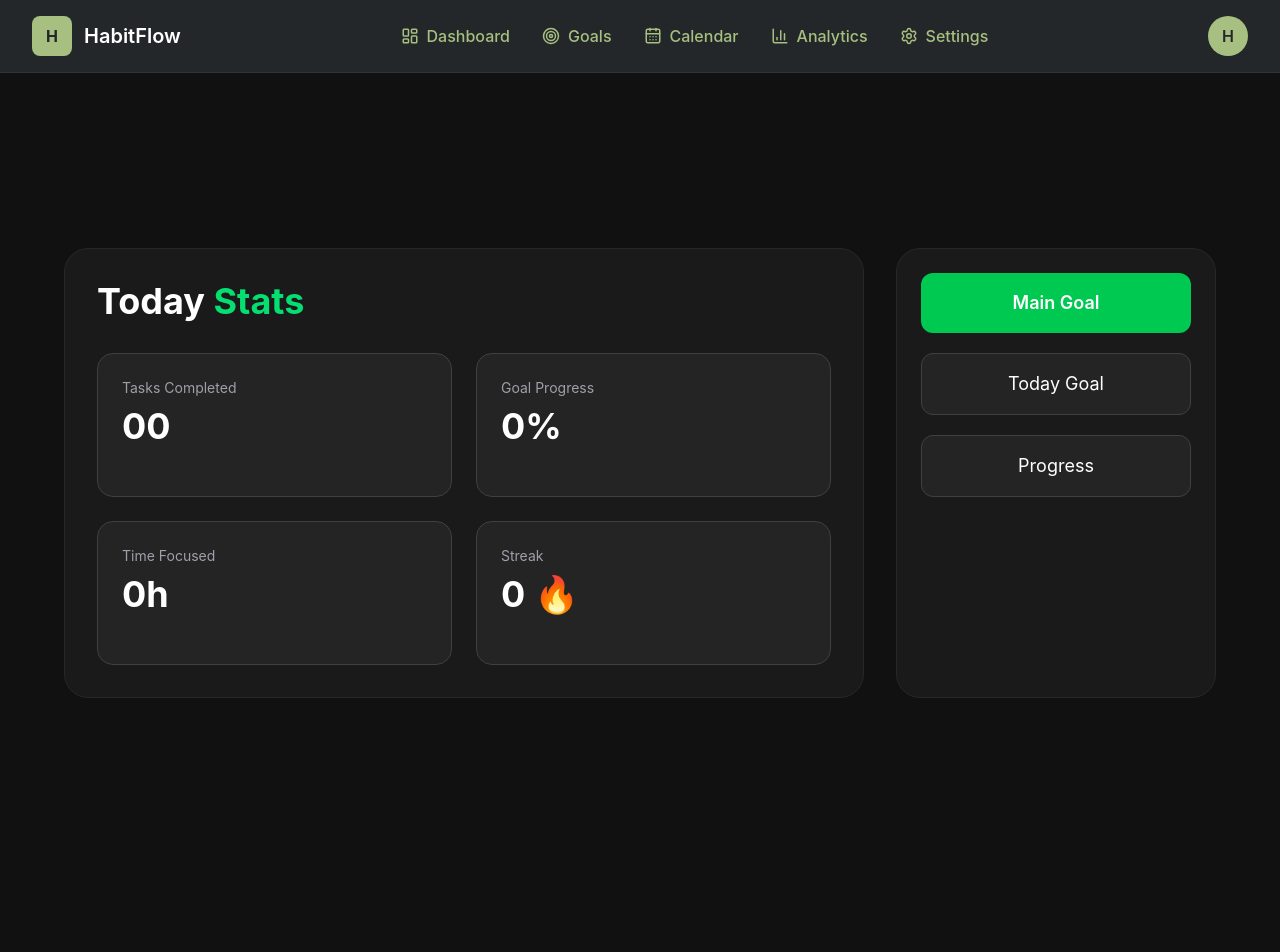
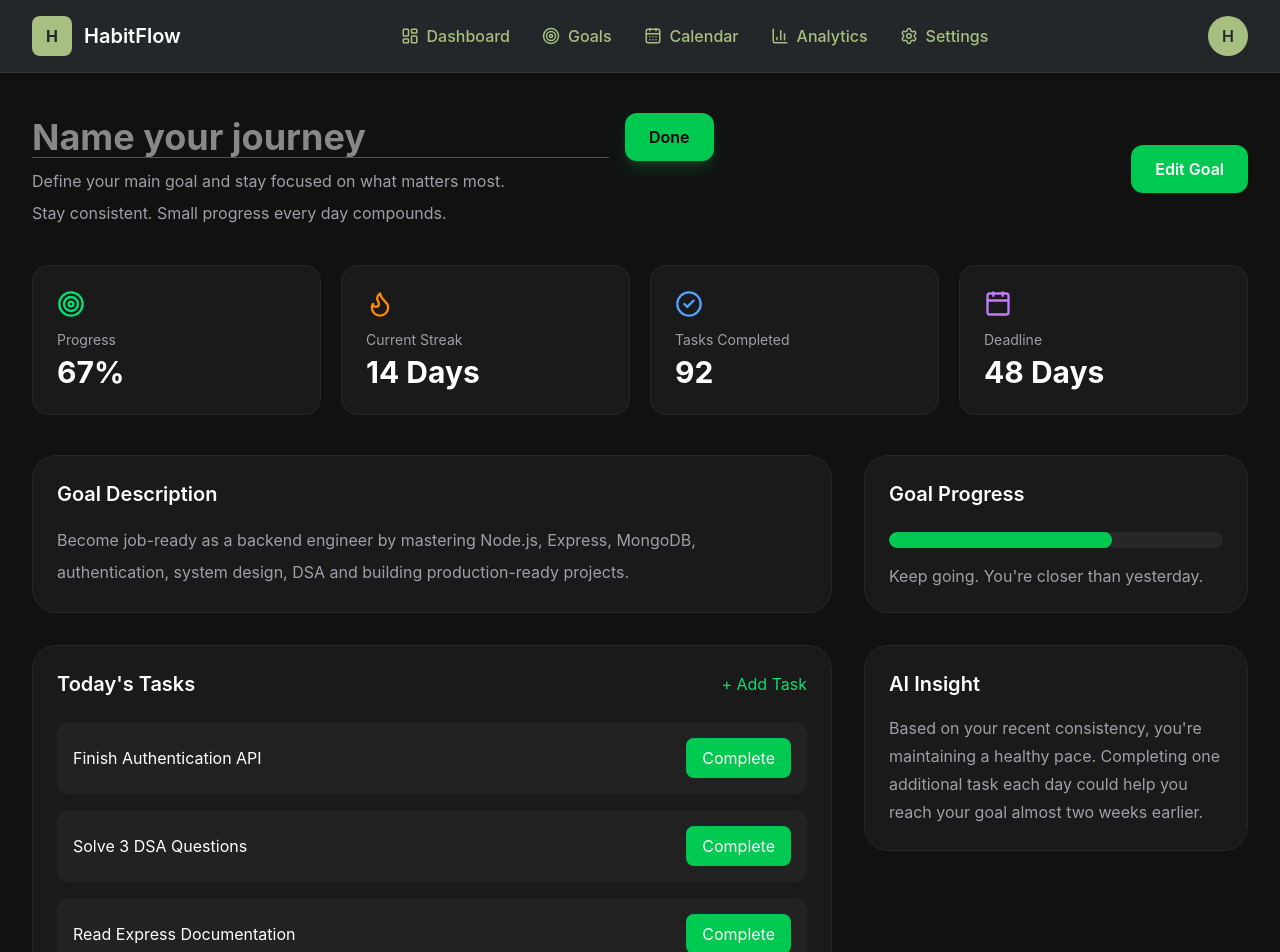
Before and after one commit to vexen-cmd/Habitflow, a React (Vite) app in the folder Habitflow/: page /goals/maingoal in a window 1280 px wide. Shown: the top 952 px of the page. Before the commit the page ends 873 px from the top, so only its background shows below. Built offline with nearby package versions, Linux system fonts and the light colour scheme.

Commit message:
a basic layout for maingoal

```diff
--- a/Habitflow/src/App.tsx
+++ b/Habitflow/src/App.tsx
@@ -2,6 +2,7 @@ import Index from "./pages"
 import Navbar from "./components/navbar.tsx"
 import { Routes, Route } from "react-router-dom"
 import Goals from "./pages/goals.tsx"
+import MainGoal from "./pages/maingoal.tsx"
 
 function App() {
   return (
@@ -10,8 +11,9 @@ function App() {
       <Routes>
         <Route path="/" element={<Index />} />
 
-        <Route path="/goals" element={<Goals />}>
-          <Route path="maingoal" element={<h1>Main Goal</h1>} />
+        <Route path="/goals">
+          <Route index element={<Goals />} />
+          <Route path="maingoal" element={<MainGoal />} />
           <Route path="todaygoal" element={<h1>Today Goal</h1>} />
           <Route path="progress" element={<h1>Progress</h1>} />
         </Route>
--- a/Habitflow/src/pages/goals.tsx
+++ b/Habitflow/src/pages/goals.tsx
@@ -1,11 +1,15 @@
 import { useNavigate } from "react-router-dom";
+import { Outlet } from "react-router-dom";
 
 function Goals() {
 
     const navigate = useNavigate()
 
     return (
+
         <div className="min-h-screen w-screen bg-[#111111] text-white flex items-center justify-center px-8">
+
+               <Outlet />
             <div className="w-full max-w-6xl flex gap-8">
 
                 {/* Left Section */}
@@ -80,6 +84,8 @@ function Goals() {
 
             </div>
         </div>
+
+
     );
 }
 
--- /dev/null
+++ b/Habitflow/src/pages/maingoal.tsx
@@ -0,0 +1,194 @@
+import { Target, Calendar, Flame, CheckCircle2 } from "lucide-react";
+import { useState } from "react";
+import { Outlet } from "react-router-dom";
+
+function MainGoal() {
+
+    const [title, setTitle] = useState(localStorage.getItem("mainGoal") || "");
+    const [inputValue, setInputValue] = useState("");
+    return (
+        <div className="min-h-screen bg-[#111111] text-white px-8 py-10">
+            <div className="max-w-7xl mx-auto">
+
+                {/* Header */}
+                <div className="flex items-center justify-between mb-10">
+                    <div>
+                        {!title && (
+
+                            <div className="flex items-center gap-4 mb-2">
+                                <input onChange={(e) => {
+                                    const newTitle = e.target.value;
+                                    setInputValue(newTitle);
+                                }}
+                                 type="text"
+                                 value={inputValue}
+                                 placeholder="Name your journey" className="bg-transparent border-b border-zinc-600 text-4xl font-bold focus:outline-none w-full" />
+                                <button
+                                    onClick={() => {
+                                        localStorage.setItem("mainGoal", inputValue.toUpperCase());
+                                        setTitle(inputValue);
+                                    }}
+                                    className="px-6 py-3 rounded-xl bg-green-500 hover:bg-green-400 active:scale-95 transition-all duration-200 font-semibold text-black shadow-lg shadow-green-500/20"
+                                >
+                                    Done
+                                </button>
+                            </div>
+                        )
+                        }
+                        {title && (
+                            localStorage.getItem("mainGoal") && <h1 className="text-4xl font-bold">{localStorage.getItem("mainGoal")}</h1>
+                        )}
+
+                        <p className="text-zinc-400 mt-2">
+                            Define your main goal and stay focused on what matters most.
+                        </p>
+                        {/* </div> */}
+
+                        <p className="text-zinc-400 mt-2">
+                            Stay consistent. Small progress every day compounds.
+                        </p>
+                    </div>
+
+                    <button className="bg-green-500 hover:bg-green-600 transition px-6 py-3 rounded-xl font-semibold">
+                        Edit Goal
+                    </button>
+                </div>
+
+                {/* Stats */}
+                <div className="grid md:grid-cols-4 gap-5 mb-10">
+
+                    <div className="bg-[#1a1a1a] rounded-2xl p-6 border border-zinc-800">
+                        <Target className="text-green-400 mb-3" size={28} />
+                        <p className="text-zinc-400 text-sm">Progress</p>
+                        <h2 className="text-3xl font-bold mt-1">67%</h2>
+                    </div>
+
+                    <div className="bg-[#1a1a1a] rounded-2xl p-6 border border-zinc-800">
+                        <Flame className="text-orange-400 mb-3" size={28} />
+                        <p className="text-zinc-400 text-sm">Current Streak</p>
+                        <h2 className="text-3xl font-bold mt-1">14 Days</h2>
+                    </div>
+
+                    <div className="bg-[#1a1a1a] rounded-2xl p-6 border border-zinc-800">
+                        <CheckCircle2 className="text-blue-400 mb-3" size={28} />
+                        <p className="text-zinc-400 text-sm">Tasks Completed</p>
+                        <h2 className="text-3xl font-bold mt-1">92</h2>
+                    </div>
+
+                    <div className="bg-[#1a1a1a] rounded-2xl p-6 border border-zinc-800">
+                        <Calendar className="text-purple-400 mb-3" size={28} />
+                        <p className="text-zinc-400 text-sm">Deadline</p>
+                        <h2 className="text-3xl font-bold mt-1">48 Days</h2>
+                    </div>
+
+                </div>
+
+                {/* Main Layout */}
+                <div className="grid lg:grid-cols-3 gap-8">
+
+                    {/* Left Side */}
+                    <div className="lg:col-span-2 space-y-8">
+
+                        {/* Goal Description */}
+                        <div className="bg-[#1a1a1a] rounded-3xl border border-zinc-800 p-6">
+                            <h2 className="text-xl font-semibold mb-4">
+                                Goal Description
+                            </h2>
+
+                            <p className="text-zinc-400 leading-8">
+                                Become job-ready as a backend engineer by mastering Node.js,
+                                Express, MongoDB, authentication, system design, DSA and
+                                building production-ready projects.
+                            </p>
+                        </div>
+
+                        {/* Today's Tasks */}
+                        <div className="bg-[#1a1a1a] rounded-3xl border border-zinc-800 p-6">
+
+                            <div className="flex justify-between items-center mb-6">
+                                <h2 className="text-xl font-semibold">
+                                    Today's Tasks
+                                </h2>
+
+                                <button className="text-green-400 hover:text-green-300">
+                                    + Add Task
+                                </button>
+                            </div>
+
+                            <div className="space-y-4">
+
+                                <div className="flex justify-between items-center bg-[#222222] p-4 rounded-xl">
+                                    <span>Finish Authentication API</span>
+                                    <button className="bg-green-500 px-4 py-2 rounded-lg">
+                                        Complete
+                                    </button>
+                                </div>
+
+                                <div className="flex justify-between items-center bg-[#222222] p-4 rounded-xl">
+                                    <span>Solve 3 DSA Questions</span>
+                                    <button className="bg-green-500 px-4 py-2 rounded-lg">
+                                        Complete
+                                    </button>
+                                </div>
+
+                                <div className="flex justify-between items-center bg-[#222222] p-4 rounded-xl">
+                                    <span>Read Express Documentation</span>
+                                    <button className="bg-green-500 px-4 py-2 rounded-lg">
+                                        Complete
+                                    </button>
+                                </div>
+
+                            </div>
+
+                        </div>
+
+                    </div>
+
+                    {/* Right Side */}
+                    <div className="space-y-8">
+
+                        {/* Progress */}
+                        <div className="bg-[#1a1a1a] rounded-3xl border border-zinc-800 p-6">
+
+                            <h2 className="text-xl font-semibold mb-6">
+                                Goal Progress
+                            </h2>
+
+                            <div className="w-full h-4 rounded-full bg-zinc-800 overflow-hidden">
+                                <div className="h-full w-2/3 bg-green-500 rounded-full"></div>
+                            </div>
+
+                            <p className="mt-4 text-zinc-400">
+                                Keep going. You're closer than yesterday.
+                            </p>
+
+                        </div>
+
+                        {/* AI Insight */}
+                        <div className="bg-[#1a1a1a] rounded-3xl border border-zinc-800 p-6">
+
+                            <h2 className="text-xl font-semibold mb-4">
+                                AI Insight
+                            </h2>
+
+                            <p className="text-zinc-400 leading-7">
+                                Based on your recent consistency, you're maintaining a healthy
+                                pace. Completing one additional task each day could help you
+                                reach your goal almost two weeks earlier.
+                            </p>
+
+                        </div>
+
+                    </div>
+
+                </div>
+
+                {/* Nested Routes */}
+                <Outlet />
+
+            </div>
+        </div>
+    );
+}
+
+export default MainGoal;
```
